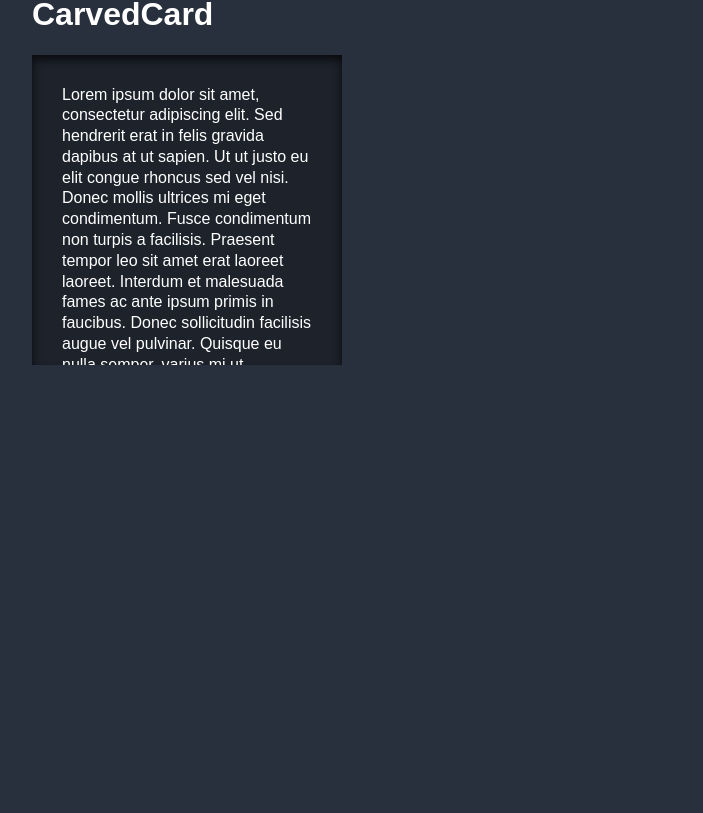
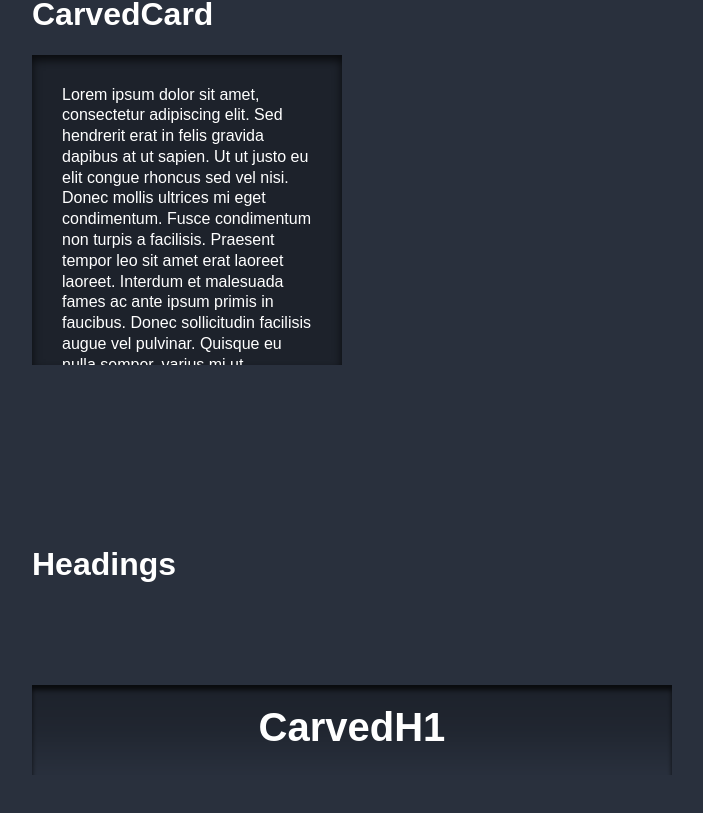
Before and after one commit to plurid/carved-ui, a React (Create React App) app: page / in a window 1280 px wide. Shown: the part 2438-3251 px from the top of the page, without its empty margins (288-991 px from the left). Before the commit the page ends 2942 px from the top, so only its background shows below. Built offline with nearby package versions, Linux system fonts and the light colour scheme.

Commit message:
dev: CarvedH1

```diff
--- a/src/examples/App.tsx
+++ b/src/examples/App.tsx
@@ -1,6 +1,7 @@
 import React from "react";
 import { CarvedButton } from "../lib";
 import { CarvedCard } from "../lib";
+import { CarvedH1 } from "../lib";
 import { CarvedInput } from "../lib";
 import { CarvedSelector } from "../lib";
 
@@ -247,6 +248,34 @@ const App = () => (
         <br />
         <br />
         <br />
+        <br />
+        <br />
+
+
+
+
+
+        <h1>Headings</h1>
+        <br />
+        <br />
+        <br />
+
+        <CarvedH1
+            text="CarvedH1"
+        />
+
+
+        <br />
+        <br />
+        <br />
+        <br />
+        <br />
+
+        <br />
+        <br />
+        <br />
+        <br />
+        <br />
     </div>
 );
 
--- /dev/null
+++ b/src/lib/components/CarvedH1/index.tsx
@@ -0,0 +1,40 @@
+import React, { Component } from "react";
+import classNames from 'classnames/bind';
+
+import styles from './styles.module.scss';
+
+const cx = classNames.bind(styles);
+
+
+
+interface CarvedH1Properties {
+    text: string,
+    onClick?: any,
+}
+
+interface CarvedH1State {
+}
+
+
+class CarvedH1 extends Component<CarvedH1Properties, CarvedH1State> {
+    constructor(props: CarvedH1Properties) {
+        super(props);
+
+        this.state = {
+        };
+    }
+
+    render() {
+        const { text } = this.props;
+
+        return (
+            <div className={ cx(styles.carvedFormGroup) }>
+                <h1 className={ cx(styles.carvedH1) }>
+                    {text}
+                </h1>
+            </div>
+        );
+    }
+}
+
+export default CarvedH1;
--- /dev/null
+++ b/src/lib/components/CarvedH1/styles.module.scss
@@ -0,0 +1,35 @@
+.carvedFormGroup {
+    margin-bottom: 1rem;
+}
+
+
+.carvedH1 {
+    width: auto;
+    height: 50px;
+
+    // background-color: hsla(0, 0%, 0%, 0.3);
+
+    background: rgba(0, 0, 0, 0);
+    background: linear-gradient(180deg, rgba(0,0,0,0.3) 0%, rgba(0,0,0,0.2) 50%, rgba(0,0,0,0) 100%);
+
+    box-shadow: inset 0 5px 5px 0 rgba(0, 0, 0, 0.7);
+    border: none;
+    outline: none;
+    color: white;
+    // color: black;
+    text-align: center;
+    padding: 20px 15px;
+    min-width: 150px;
+    transition: box-shadow 250ms linear, color 250ms linear;
+    font-size: 40px;
+}
+
+.carvedButton:hover {
+    color: hsla(0, 0%, 100%, 0.75);
+    box-shadow: inset 0 10px 15px 0 rgba(0, 0, 0, 0.7);
+}
+
+.carvedButton:active {
+    color: hsla(0, 0%, 100%, 0.50);
+    box-shadow: inset 0 20px 20px 0 rgba(0, 0, 0, 0.7);
+}
--- a/src/lib/index.ts
+++ b/src/lib/index.ts
@@ -1,5 +1,6 @@
 import CarvedButton from "./components/CarvedButton";
 import CarvedCard from "./components/CarvedCard";
+import CarvedH1 from "./components/CarvedH1";
 import CarvedInput from "./components/CarvedInput";
 import CarvedSelector from "./components/CarvedSelector";
 
@@ -8,6 +9,7 @@ import CarvedSelector from "./components/CarvedSelector";
 export {
     CarvedButton,
     CarvedCard,
+    CarvedH1,
     CarvedInput,
     CarvedSelector,
 };
```
Also changed, not shown: 1 other file (tests, documents, lock files or other folders).
